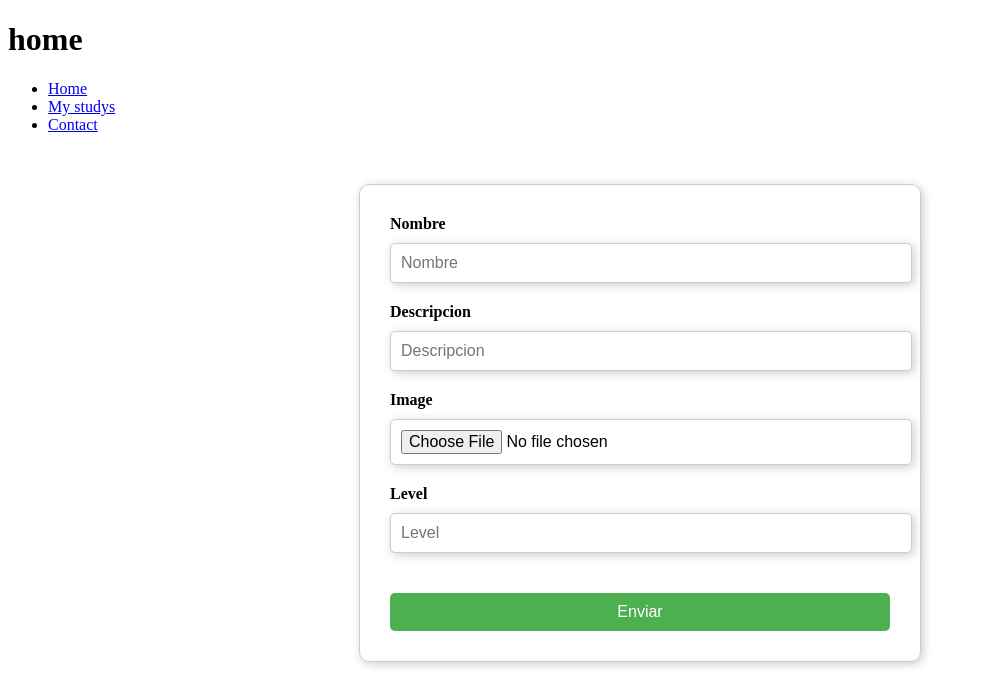
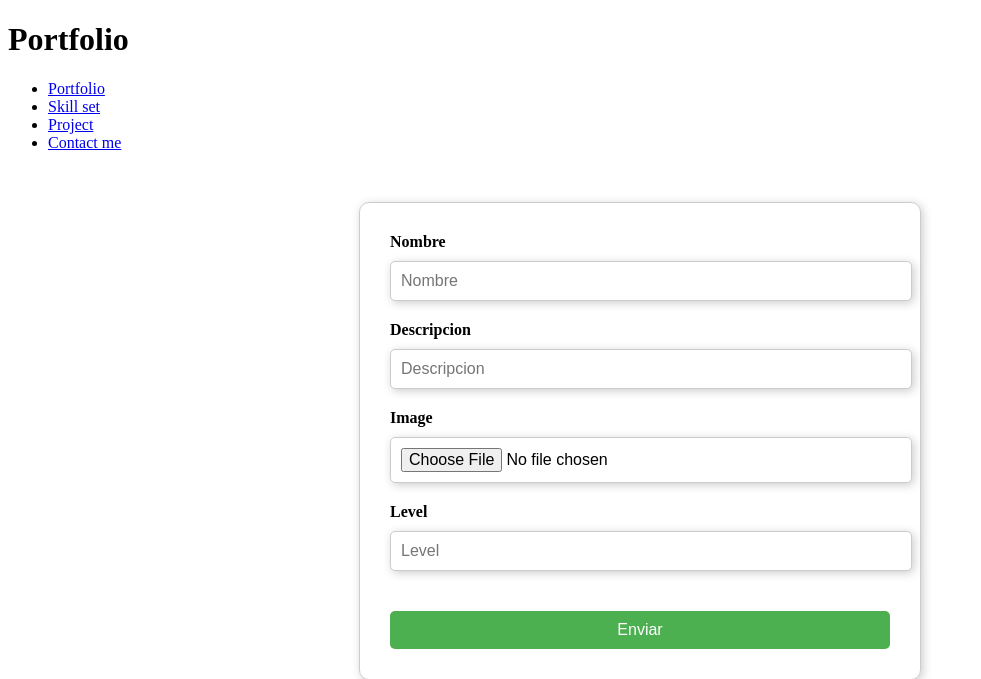
Before and after one commit to Khalil2506/Portafolio, a Django app: page /add/ in a window 1280 px wide. Shown: the top 679 px of the page, without its empty margins (0-981 px from the left). Run offline with Django 4.2, Linux system fonts and the light colour scheme.

Commit message:
modify header
Modify header

```diff
--- a/Library/templates/base.html
+++ b/Library/templates/base.html
@@ -10,12 +10,13 @@
 </head>
 <body>
     <header>
-        <h1>home</h1>
+        <h1>Portfolio</h1>
         <nav>
          <ul>
-            <li><a href="{% url 'portafolio'%}">Home</a></li>
-            <li><a href="{% url 'languages'%}">My studys</a></li>
-            <li><a href="{% url 'add'%}">Contact</a></li>
+            <li><a href="{% url 'portafolio'%}">Portfolio</a></li>
+            <li><a href="{% url 'languages'%}">Skill set</a></li>
+            <li><a href="{% url 'add'%}">Project</a></li>
+            <li><a href="{% url 'add'%}">Contact me</a></li>
          </ul>
         </nav>
     </header>
```
